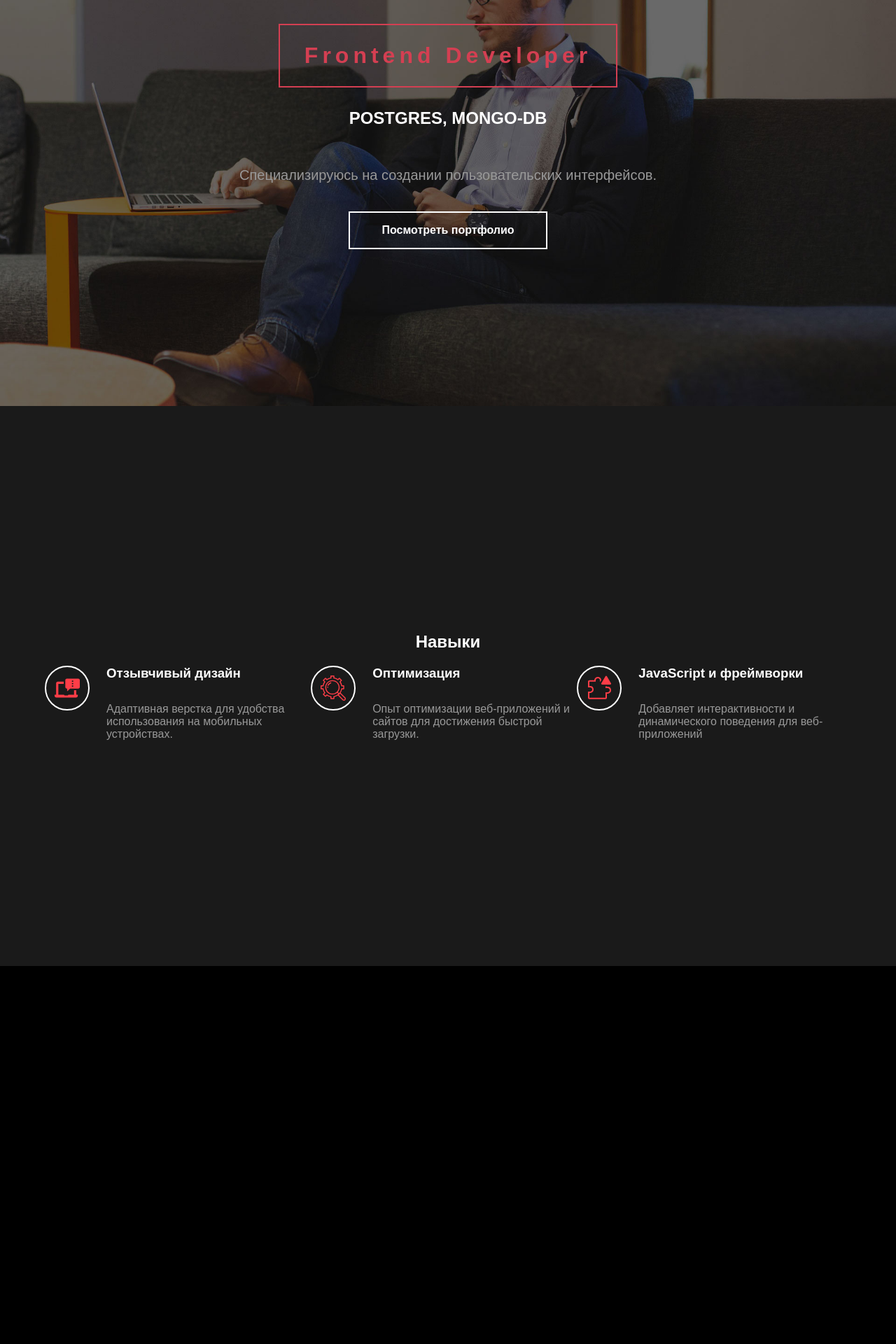
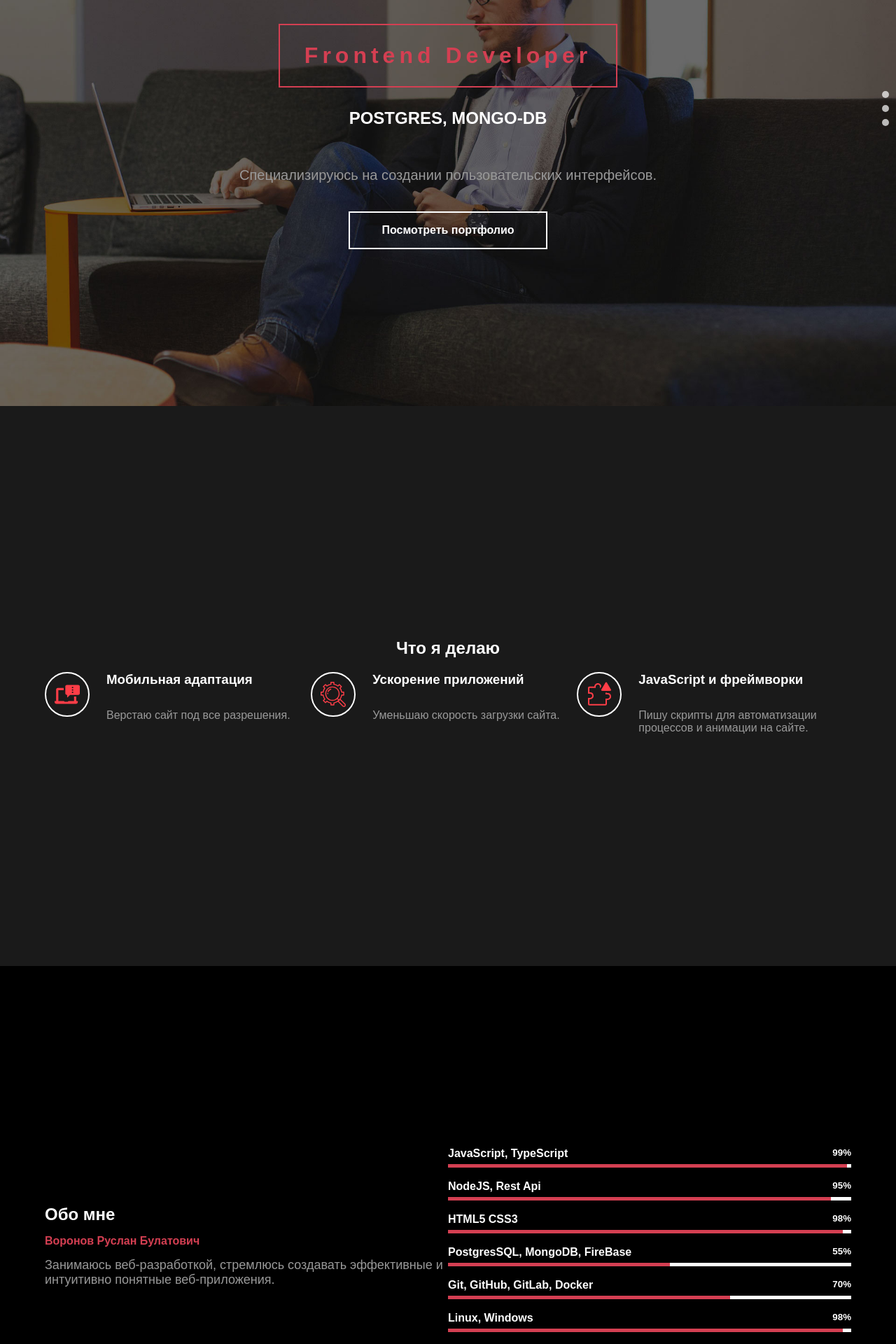
Before and after one commit to bumerboy86/portfolio, a React (Vite) app: page / in a window 1280 px wide. Shown: the part 220-2140 px from the top of the page at 70% size. Before the commit the page ends 1600 px from the top, so only its background shows below. Built offline with nearby package versions, Linux system fonts and the light colour scheme.

Commit message:
реализован блок обо мне

```diff
--- a/src/App.tsx
+++ b/src/App.tsx
@@ -1,12 +1,16 @@
 import Home from "./containers/Home/Home.tsx";
 import Work from "./containers/Work/Work.tsx";
+import About from "./containers/About/About.tsx";
+import Navigator from "./containers/Navigator/Navigator.tsx";
 
 function App() {
 
   return (
     <>
+        <Navigator />
         <Home />
         <Work />
+        <About />
     </>
   )
 }
--- /dev/null
+++ b/src/components/ProgressItem/ProgressItem.module.css
@@ -0,0 +1,17 @@
+.progress__text {
+    color: #ffffff;
+    font-weight: bold;
+    padding-bottom: 6px;
+    display: flex;
+    justify-content: space-between;
+    text-align: initial;
+}
+.progress_line {
+    width: 100%;
+    background: white;
+    margin-bottom: 18px;
+}
+.progress_line_secondary {
+    background: #d43f52;
+    height: 5px;
+}
--- /dev/null
+++ b/src/components/ProgressItem/ProgressItem.tsx
@@ -0,0 +1,14 @@
+import styles from "./ProgressItem.module.css";
+
+const ProgressItem = (props: {text: string, num: number}) => {
+    return (
+        <>
+            <span className={styles.progress__text}>{props.text}<small>{props.num}%</small></span>
+            <div className={styles.progress_line}>
+                <div className={styles.progress_line_secondary} style={{width: props.num + "%"}}></div>
+            </div>
+        </>
+    )
+}
+
+export default ProgressItem;
--- /dev/null
+++ b/src/containers/About/About.module.css
@@ -0,0 +1,51 @@
+.about__section {
+    display: flex;
+    flex-direction: column;
+    align-items: center;
+    box-sizing: border-box;
+    justify-content: center;
+    text-align: center;
+    width: 100%;
+    min-height: 100vh;
+    padding: 100px 0;
+}
+
+.about__container {
+    width: 90%;
+    display: flex;
+}
+
+.about__progress_box {
+    flex: 1 1 50%;
+}
+
+.about__content {
+    display: flex;
+    flex: 1 1 50%;
+    justify-content: center;
+    text-align: left;
+    flex-direction: column;
+}
+
+.about__title_text {
+    padding: 15px 0;
+    color: #D43F52;
+}
+
+.about__text_inf {
+    color: #999;
+    font-family: 'Raleway', sans-serif;
+    font-size: 18px;
+    font-weight: 400;
+    text-align: inherit;
+    word-wrap: break-word;
+}
+
+@media screen and (max-width: 900px){
+    .about__container {
+        flex-direction: column;
+    }
+    .about__content {
+        padding-bottom: 50px;
+    }
+}
--- /dev/null
+++ b/src/containers/About/About.tsx
@@ -0,0 +1,26 @@
+import styles from "./About.module.css";
+import ProgressItem from "../../components/ProgressItem/ProgressItem.tsx";
+
+const About = () => {
+    return (
+        <div id="about" className={styles.about__section}>
+            <div className={styles.about__container}>
+                <div className={styles.about__content}>
+                    <h2>Обо мне</h2>
+                    <h4 className={styles.about__title_text}>Воронов Руслан Булатович</h4>
+                    <p className={styles.about__text_inf}>Занимаюсь веб-разработкой, стремлюсь создавать эффективные и интуитивно понятные веб-приложения.</p>
+                </div>
+                <div className={styles.about__progress_box}>
+                    <ProgressItem text={"JavaScript, TypeScript"} num={99} />
+                    <ProgressItem text={"NodeJS, Rest Api"} num={95} />
+                    <ProgressItem text={"HTML5 CSS3"} num={98} />
+                    <ProgressItem text={"PostgresSQL, MongoDB, FireBase"} num={55} />
+                    <ProgressItem text={"Git, GitHub, GitLab, Docker"} num={70} />
+                    <ProgressItem text={"Linux, Windows"} num={98} />
+                </div>
+            </div>
+        </div>
+    )
+}
+
+export default About;
--- a/src/containers/Home/Home.module.css
+++ b/src/containers/Home/Home.module.css
@@ -6,7 +6,7 @@
     justify-content: center;
     text-align: center;
     width: 100%;
-    height: 100vh;
+    min-height: 100vh;
     padding: 100px 0;
     background: url("../../assets/home-bg.jpg") center/cover no-repeat;
 }
--- /dev/null
+++ b/src/containers/Navigator/Navigator.module.css
@@ -0,0 +1,32 @@
+.navigator {
+    display: flex;
+    flex-direction: column;
+    position: fixed;
+    right: 10px;
+    top: calc(50% - 50px);
+    z-index: 5;
+}
+
+.navigator__items {
+    position: relative;
+    width: 10px;
+    height: 10px;
+    border-radius: 50%;
+    background: #ffffff;
+    margin-bottom: 10px;
+    opacity: 0.7;
+    z-index: 6;
+}
+
+.navigator__items:hover::after {
+    content: attr(data-tooltip);
+    position: absolute;
+    top: -25px;
+    right: 10px;
+    background-color: #000;
+    color: #fff;
+    padding: 5px;
+    border-radius: 5px;
+    font-size: 14px;
+    white-space: nowrap;
+}
--- /dev/null
+++ b/src/containers/Navigator/Navigator.tsx
@@ -0,0 +1,36 @@
+import styles from "./Navigator.module.css";
+
+const Navigator = () => {
+    const home:HTMLElement = document.getElementById("home");
+    const work:HTMLElement = document.getElementById("work");
+    const about:HTMLElement = document.getElementById("about");
+    const handleClick = (data:HTMLElement):void => {
+        data && data.scrollIntoView({ behavior: 'smooth' });
+    };
+    return (
+        <div className={styles.navigator}>
+            <div
+                className={styles.navigator__items}
+                data-tooltip="Home"
+                onClick={() => handleClick(home)}></div>
+            <div
+                className={styles.navigator__items}
+                data-tooltip="Work"
+                onClick={() => handleClick(work)}></div>
+            <div
+                className={styles.navigator__items}
+                data-tooltip="About"
+                onClick={() => handleClick(about)}></div>
+            {/*<div */}
+            {/*    className={styles.navigator__items}*/}
+            {/*    data-tooltip="Portfolio" */}
+            {/*    onClick={() => handleClick()}></div>*/}
+            {/*<div */}
+            {/*    className={styles.navigator__items}*/}
+            {/*    data-tooltip="Contact" */}
+            {/*    onClick={() => handleClick()}></div>*/}
+        </div>
+    )
+}
+
+export default Navigator;
--- a/src/containers/Work/Work.module.css
+++ b/src/containers/Work/Work.module.css
@@ -6,7 +6,7 @@
     text-align: center;
     width: 100%;
     min-height: 100vh;
-    padding: 50px 0 50px;
+    padding: 50px 0;
     background: #1a1a1a;
     box-sizing: border-box;
 }
@@ -31,7 +31,6 @@
 }
 
 .work__object {
-    display: block;
     border: 2px solid #ffffff;
     border-radius: 50%;
     color: #D43F52;
--- a/src/containers/Work/Work.tsx
+++ b/src/containers/Work/Work.tsx
@@ -4,7 +4,7 @@ const Work = () => {
     return (
         <div id="work" className={styles.work__section}>
             <div className={styles.work__container}>
-                <h2 className={styles.work__title}>Навыки</h2>
+                <h2 className={styles.work__title}>Что я делаю</h2>
                 <div className={styles.work__items_box}>
 
                     <div className={styles.work__media}>
@@ -12,8 +12,8 @@ const Work = () => {
                             <div className={styles.work__laptop}></div>
                         </div>
                         <div className={styles.work__media_body}>
-                            <h3 className={styles.work__media_heading}>Отзывчивый дизайн</h3>
-                            <p className={styles.work__media_content}>Адаптивная верстка для удобства использования на мобильных устройствах.</p>
+                            <h3 className={styles.work__media_heading}>Мобильная адаптация</h3>
+                            <p className={styles.work__media_content}>Верстаю сайт под все разрешения.</p>
                         </div>
                     </div>
 
@@ -22,8 +22,8 @@ const Work = () => {
                             <div className={styles.work__optimal}></div>
                         </div>
                         <div className={styles.work__media_body}>
-                            <h3 className={styles.work__media_heading}>Оптимизация</h3>
-                            <p className={styles.work__media_content}>Опыт оптимизации веб-приложений и сайтов для достижения быстрой загрузки.</p>
+                            <h3 className={styles.work__media_heading}>Ускорение приложений</h3>
+                            <p className={styles.work__media_content}>Уменьшаю скорость загрузки сайта.</p>
                         </div>
                     </div>
 
@@ -33,7 +33,7 @@ const Work = () => {
                         </div>
                         <div className={styles.work__media_body}>
                             <h3 className={styles.work__media_heading}>JavaScript и фреймворки</h3>
-                            <p className={styles.work__media_content}>Добавляет интерактивности и динамического поведения для веб-приложений</p>
+                            <p className={styles.work__media_content}>Пишу скрипты для автоматизации процессов и анимации на сайте.</p>
                         </div>
                     </div>
 
```
